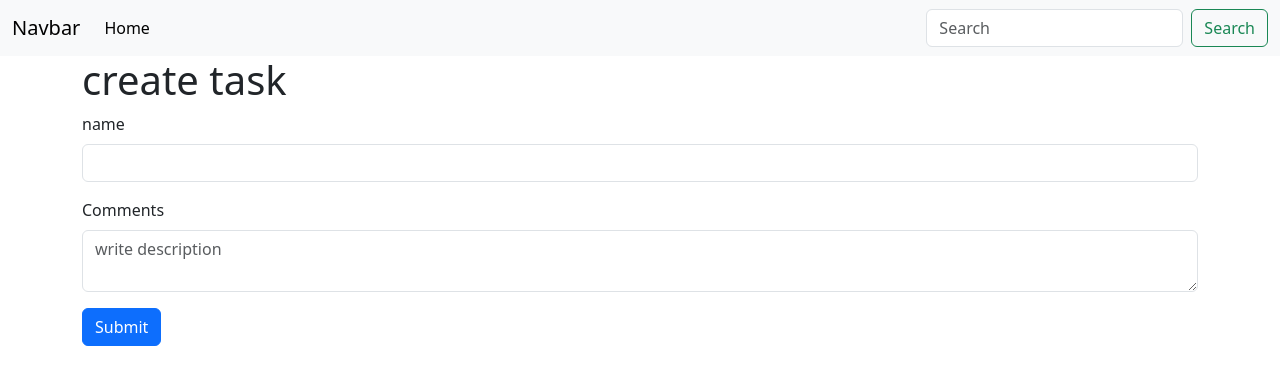
After one commit to gandu12345678/python-basic, a Django app: page /create in a window 1280 px wide. The commit adds this page. Shown: the top 385 px of the page. Run offline with Django 5.2, Linux system fonts and the light colour scheme.

Commit message:
added templates and all

```diff
--- a/static/indexx.css
+++ /dev/null
@@ -1,3 +0,0 @@
-h1{
-    color: red;
-}
--- /dev/null
+++ b/templates/base.html
@@ -0,0 +1,19 @@
+<!doctype html>
+<html lang="en">
+  <head>
+    <meta charset="utf-8">
+    <meta name="viewport" content="width=device-width, initial-scale=1">
+    <title>{% block title %}{% endblock title %}</title>
+    <link href="https://cdn.jsdelivr.net/npm/bootstrap@5.3.3/dist/css/bootstrap.min.css" rel="stylesheet" integrity="sha384-QWTKZyjpPEjISv5WaRU9OFeRpok6YctnYmDr5pNlyT2bRjXh0JMhjY6hW+ALEwIH" crossorigin="anonymous">
+  </head>
+  <body>
+
+    {% include "components\nav.html" %}
+    <div class="container">
+    {% block body %}{% endblock body %}
+    </div>
+    <script src="https://cdn.jsdelivr.net/npm/bootstrap@5.3.3/dist/js/bootstrap.bundle.min.js" integrity="sha384-YvpcrYf0tY3lHB60NNkmXc5s9fDVZLESaAA55NDzOxhy9GkcIdslK1eN7N6jIeHz" crossorigin="anonymous"></script>
+  </body>
+  <script src="https://cdn.jsdelivr.net/npm/@popperjs/core@2.11.8/dist/umd/popper.min.js" integrity="sha384-I7E8VVD/ismYTF4hNIPjVp/Zjvgyol6VFvRkX/vR+Vc4jQkC+hVqc2pM8ODewa9r" crossorigin="anonymous"></script>
+<script src="https://cdn.jsdelivr.net/npm/bootstrap@5.3.3/dist/js/bootstrap.min.js" integrity="sha384-0pUGZvbkm6XF6gxjEnlmuGrJXVbNuzT9qBBavbLwCsOGabYfZo0T0to5eqruptLy" crossorigin="anonymous"></script>
+</html>
--- /dev/null
+++ b/templates/components/nav.html
@@ -0,0 +1,21 @@
+<nav class="navbar navbar-expand-lg bg-body-tertiary">
+    <div class="container-fluid">
+      <a class="navbar-brand" href="#">Navbar</a>
+      <button class="navbar-toggler" type="button" data-bs-toggle="collapse" data-bs-target="#navbarSupportedContent" aria-controls="navbarSupportedContent" aria-expanded="false" aria-label="Toggle navigation">
+        <span class="navbar-toggler-icon"></span>
+      </button>
+      <div class="collapse navbar-collapse" id="navbarSupportedContent">
+        <ul class="navbar-nav me-auto mb-2 mb-lg-0">
+          <li class="nav-item">
+            <a class="nav-link active" aria-current="page" href="#">Home</a>
+          </li>
+
+
+        </ul>
+        <form class="d-flex" role="search">
+          <input class="form-control me-2" type="search" placeholder="Search" aria-label="Search">
+          <button class="btn btn-outline-success" type="submit">Search</button>
+        </form>
+      </div>
+    </div>
+  </nav>
--- /dev/null
+++ b/templates/contact.html
@@ -0,0 +1,6 @@
+{% extends "base.html" %}
+
+{% block body %}
+
+<h1>contact page<h1>
+{% endblock body %}
--- /dev/null
+++ b/templates/create.html
@@ -0,0 +1,22 @@
+{% extends "base.html" %}
+
+{% block title %}Create task{% endblock title %}
+
+{% block body %}
+<h1>create task</h1>
+<form action="create" method="POST">
+    {% csrf_token %}
+    <div class="mb-3">
+      <label for="exampleInputname1" class="form-label">name</label>
+      <input type="text" name="name" class="form-control" id="exampleInputname1" aria-describedby="nameHelp">
+
+    </div>
+    <div class="mb-3">
+        <label for="floatingTextarea" class="form-label">Comments</label>
+        <textarea name="description" class="form-control" placeholder="write description" id="floatingTextarea"></textarea>
+
+      </div>
+
+    <button type="submit" class="btn btn-primary">Submit</button>
+  </form>
+{% endblock body %}
--- a/todo/urls.py
+++ b/todo/urls.py
@@ -1,7 +1,9 @@
 from django.urls import path
 
-from todo.views import index
+from todo.views import index,contact,create
 
 urlpatterns=[
-    path("",index)
+    path("",index),
+    path("contact",contact),
+    path("create",create)
 ]
--- a/todo/views.py
+++ b/todo/views.py
@@ -1,4 +1,4 @@
-from django.shortcuts import render,HttpResponse
+from django.shortcuts import render,HttpResponse,redirect
 from .models import Task
 # Create your views here.
 def index(request):
@@ -9,3 +9,15 @@ def index(request):
         "tasks":tasks
     }
     return render(request,"index.html",context)
+
+def contact(request):
+    return render (request,"contact.html")
+
+def create(request):
+    if request.method =="POST":
+        name=request.POST.get("name")
+        description=request.POST.get("description")
+        Task.objects.create(name=name,description=description)
+        return redirect("/")
+
+    return render(request,"create.html")
```
Also changed, not shown: templates/index.html (+13 -7 lines).
